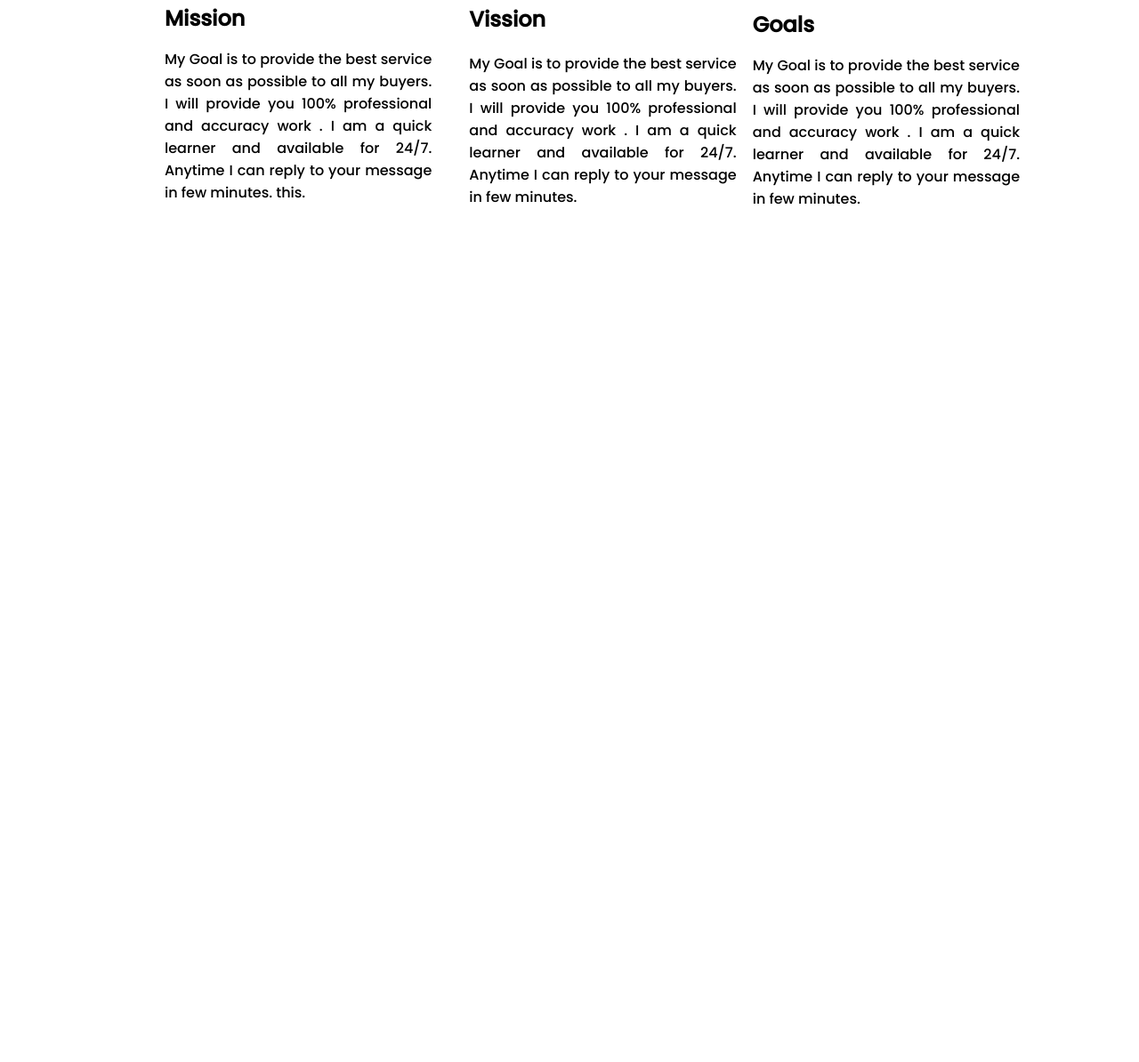
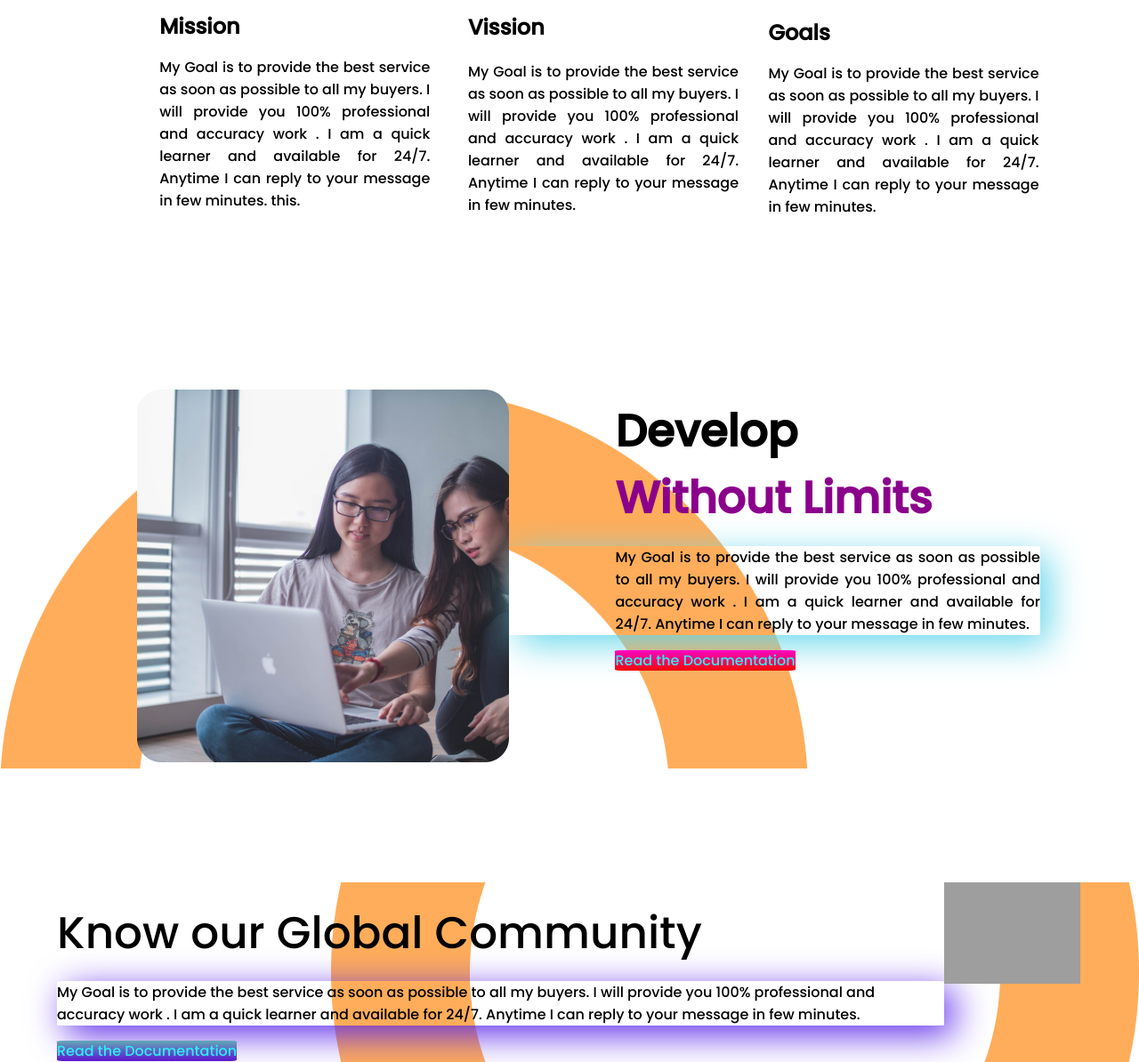
Before and after one commit to MONISANTO/mission-2022, a plain HTML site: page index.html in a window 1280 px wide. Shown: the part 1458-2652 px from the top of the page at 89% size. Before the commit the page ends 1893 px from the top, so only its background shows below. Drawn offline with Linux system fonts and the light colour scheme; grey boxes are pictures that could not be loaded.

Commit message:
section-3,4,5 added

```diff
--- a/index.html
+++ b/index.html
@@ -66,6 +66,40 @@
                 can reply to your message in few minutes.</p>
         </div>
     </section>
+
+    <section class="section-4">
+        <div class="section-4.1image">
+            <img src="coding.png" alt="">
+        </div>
+
+        <div class="section-4.1paragraph">
+            <h1>Develop <spa class="color-3"> Without Limits </span> </h1>
+            <p>My Goal is to provide the best service as soon as possible to all my buyers. I will
+                provide you 100% professional and accuracy work . I am a quick learner and available for 24/7. Anytime I
+                can reply to your message in few minutes.</p>
+
+            <a class="ancor-text-2" target="_blank" href="https://languagetool.org/">Read the Documentation</a>
+        </div>
+
+    </section>
+
+    <section class="section-5">
+        <div>
+            <h1>Know our
+                Global Community</h1>
+
+            <p>My Goal is to provide the best service as soon as possible to all my buyers. I will provide you 100%
+                professional and accuracy work . I am a quick learner and available for 24/7. Anytime I can reply to
+                your message in few minutes.</p>
+
+            <a class="ancor-text-3" href="https://web.programming-hero.com/dashboard"> Read the Documentation</a>
+        </div>
+        <div>
+            <img src="project.png" alt="">
+        </div>
+    </section>
+
+
 </body>
 
 </html>
--- a/style.css
+++ b/style.css
@@ -1,5 +1,6 @@
 body{
     font-family: 'Poppins', sans-serif;
+    margin: 0%;
 }
     h1{
         font-size: 50px;
@@ -44,7 +45,7 @@ body{
     .ancor-text{
     text-decoration: none;
     background-image: linear-gradient(rgb(5, 62, 218), gray);
-    padding: 1% 2%;
+    padding: 1%;
     border-radius: 5%;
     color: rgb(47, 238, 245);
     }
@@ -79,6 +80,7 @@ body{
     margin-bottom: 5%;
     text-align: justify;
     text-justify: inter-word;
+
    }
 .IL-2{
     width: 100%;
@@ -91,9 +93,82 @@ body{
 .IL-3{
     width: 100%;
     margin-bottom: 2%;
-  padding-left: 20%;
+  padding-left: 25%;
     text-align: justify;
     text-justify: inter-word;
+}
 
+.section-4{
+    display: flex;
+   padding-left: 12%;
+   background-image: url(mission-2022/BG/shape-1.png);
 
 }
+.section-4{
+    width: 70%;
+}
+.section-4 img{
+    width: 100%;
+}
+.section-4 h1{
+    padding-left: 25%;
+    text-align: justify;
+
+}
+.section-4 p {
+    padding-left: 25%;
+    text-align: justify;
+    width: 100%;
+  border-radius: 1%;
+    box-shadow: 10px 10px 40px rgb(102, 215, 235);
+}
+.color-3{
+    color: darkmagenta;
+}
+.ancor-text-2{
+    text-decoration: none;
+    margin-left: 25%;
+    background-image: linear-gradient(rgb(250, 4, 197), rgb(243, 6, 6));
+    border-radius: 5%;
+    color: rgb(47, 238, 245);
+}
+.section-4{
+    background-image: url(BG/shape-1.png);
+    background-repeat: no-repeat;
+
+}
+
+.section-5{
+display: flex;
+padding-left: 5%;
+margin-top: 10%;
+
+}
+.section-5 img{
+    width: 70%;
+}
+
+.ancor-text-3{
+    text-decoration: none;
+    background-image: linear-gradient(rgb(97, 169, 182), rgb(93, 23, 207));
+    border-radius: 5%;
+    color: rgb(47, 238, 245);
+}
+
+.section-5 p{
+  text-justify: ;
+}
+
+.section-5 h1{
+    font-weight: 500;
+}
+
+.section-5{
+    background-image: url(BG/shape-1.png);
+    background-repeat: no-repeat;
+    background-position: right;
+}
+.section-5 p{
+    border-radius: 1%;
+    box-shadow: 10px 10px 40px rgb(91, 39, 233);
+}
```
Also changed, not shown: BG/shape-1.png (renamed from shape-1.png).
